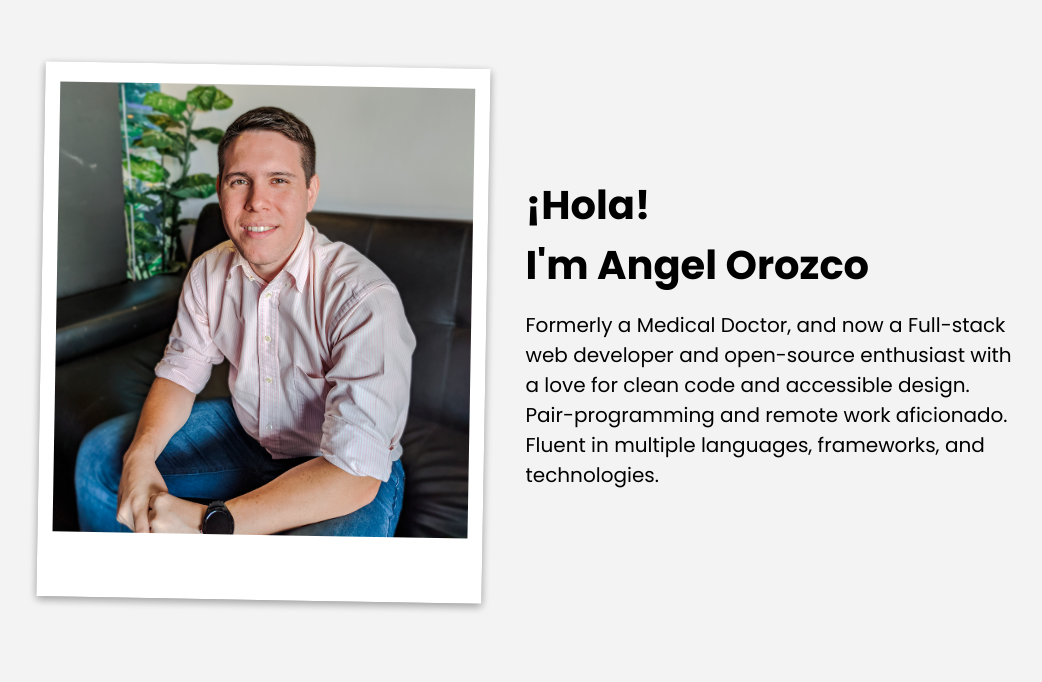
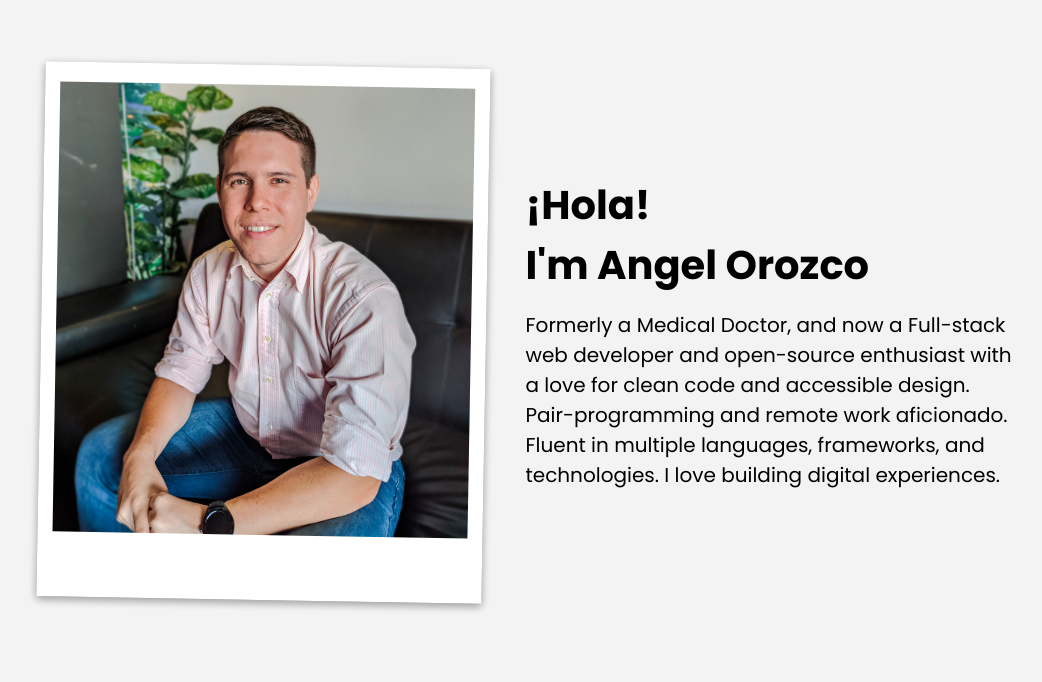
Before and after one commit to orozCoding/portfolio-v1, a React (Create React App) app: page / in a window 1280 px wide. Shown: the part 118-800 px from the top of the page, without its empty margins (122-1164 px from the left). Built offline with nearby package versions, Linux system fonts and the light colour scheme.

Commit message:
Update bio

```diff
--- a/src/sections/About.js
+++ b/src/sections/About.js
@@ -18,7 +18,8 @@ const About = () => {
           <p>Formerly a Medical Doctor,
             and now a Full-stack web developer and open-source enthusiast with a love for
             clean code and accessible design. Pair-programming and remote work aficionado.
-            Fluent in multiple languages, frameworks, and technologies.</p>
+            Fluent in multiple languages, frameworks, and technologies.
+            I love building digital experiences.</p>
         </div>
       </div>
     </section>
```
